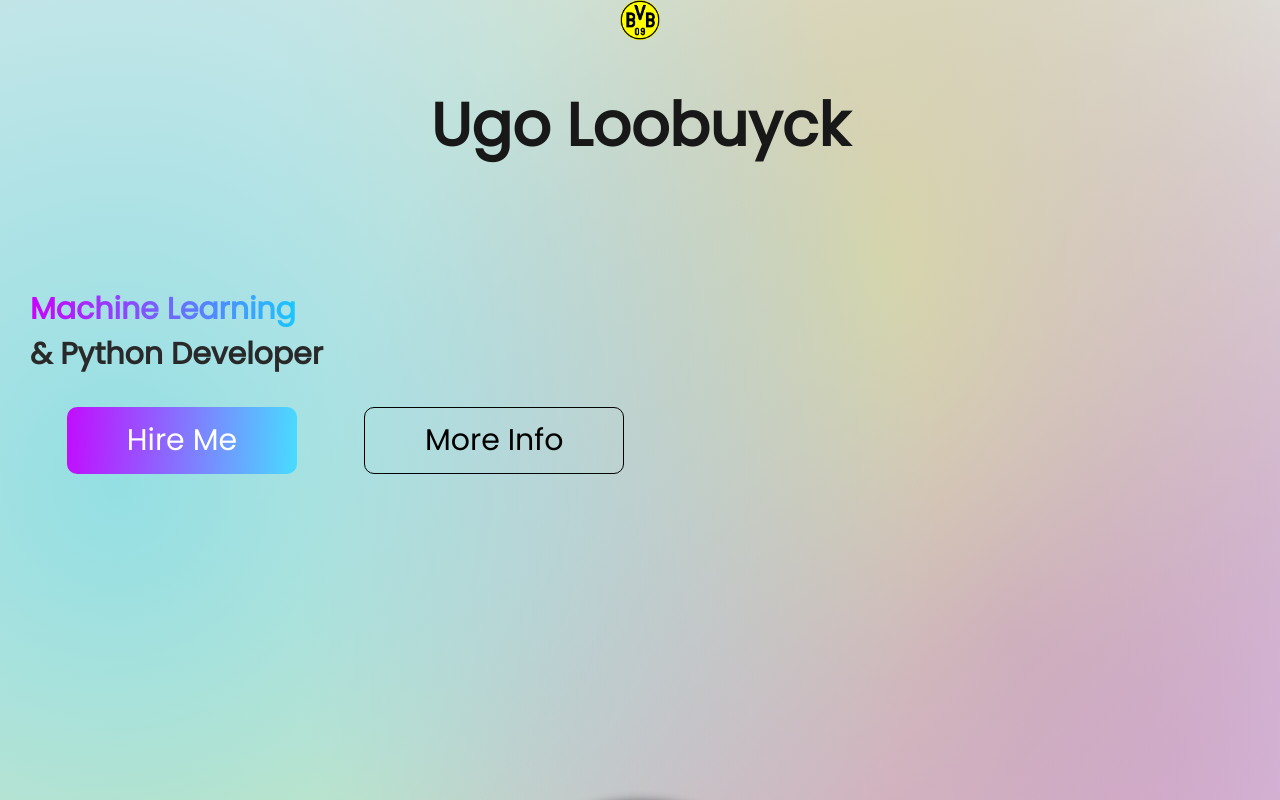
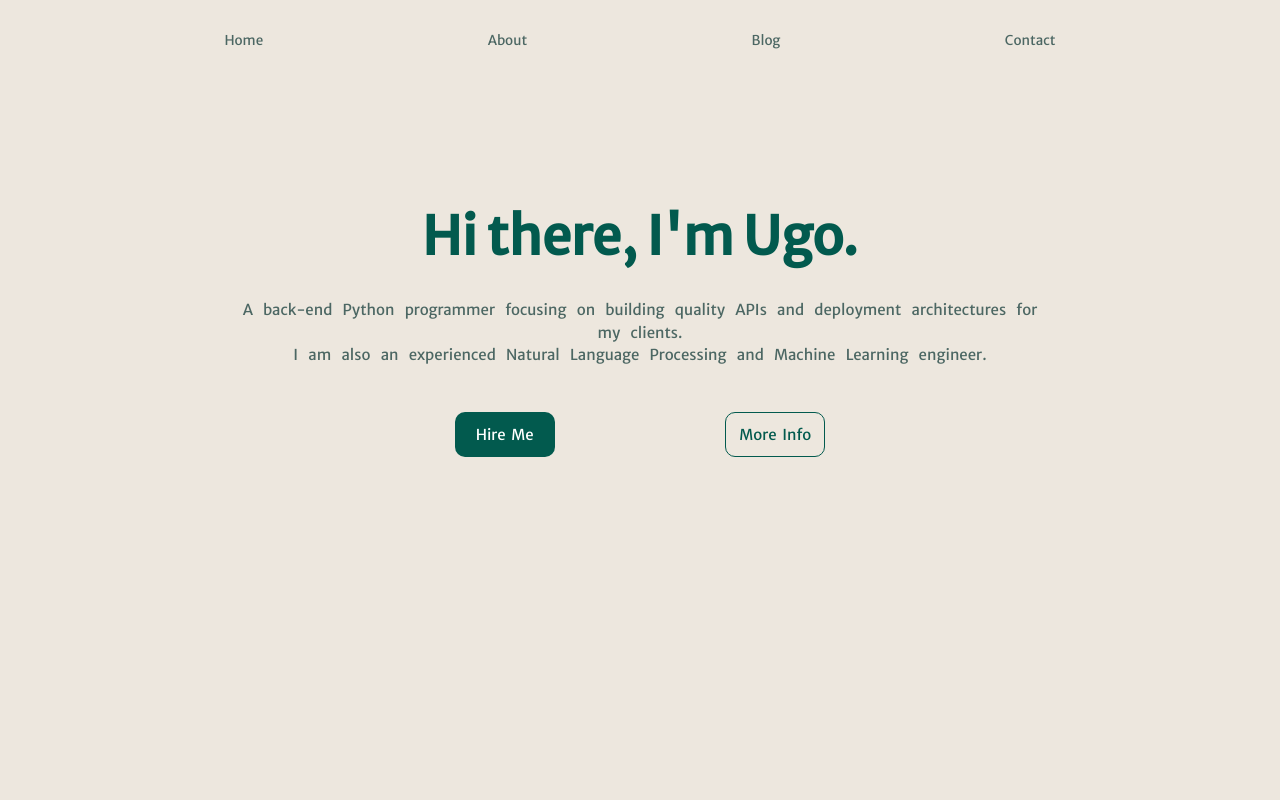
Before and after one commit to ugolbck/portfolio, a React (Create React App) app: page / in a window 1280 px wide. Shown: the top 800 px of the page. Built offline with nearby package versions, Linux system fonts and the light colour scheme.

Commit message:
reworked design and home page

```diff
--- a/src/App.css
+++ b/src/App.css
@@ -1,11 +1,12 @@
+@import url('https://fonts.googleapis.com/css2?family=Merriweather+Sans&display=swap');
+
 html {
-  font-size: 30px;
+  font-size: 15px;
 }
 
 .app {
-  font-family: 'Poppins';
-  font-weight: 100;
-  background: #e6eaeb; background-image: radial-gradient(at 9.1% 27.6%, #94dfe3 0px, transparent 50%),radial-gradient(at 69.0% 15.0%, #d6d5ab 0px, transparent 50%),radial-gradient(at 78.9% 36.0%, #c27ad6 0px, transparent 50%),radial-gradient(at 67.1% 82.3%, hsl(3, 95%, 78%) 0px, transparent 50%),radial-gradient(at 17.2% 72.8%, #ede96b 0px, transparent 50%);
+  font-family: 'Merriweather Sans', sans-serif;
+  background: #ede7de;
   width: 100vw;
 }
 
@@ -13,129 +14,101 @@ html {
   height: 100vh;
   display: flex;
   flex-direction: column;
-}
-
-
-.nav-bar {
-  display: flex;
-  flex-direction: column;
-  justify-content: space-between;
-  align-items: center;
-  background-color: transparent;
-  color: #181818;
-  font-size: 22px;
-}
-
-.logo-top-left {
-  width: 40px;
-  height: 40px;
-}
-
-.top-left-name {
-  font-weight: 500;
-  font-size: 1rem;
-}
-
-.nav-bar-right-items {
-  display: flex;
-  justify-content: space-between;
-  align-items: center;
-  font-size: 10px;
-  visibility: hidden;
-}
-
-.nav-links {
-  display: flex;
-  justify-content: space-between;
-}
-
-.nav-links a {
-  text-decoration: none;
-  color: #181818;
-}
-
-.available-rectangle {
-  padding: 10px 10px 10px 10px;
-  border-radius: 25px;
-  border: 1px solid #292929;
-  background: rgba(146, 146, 146, 0.11);
-  backdrop-filter: blur(4.4px);
-  display: flex;
   justify-content: space-between;
   align-items: center;
 }
 
-.available-text {
-  font-size: 16px;
-  font-weight: 600;
+.nav-bar {
+  display: flex;
+  justify-content: space-evenly;
+  align-items: center;
+  background-color: transparent;
+  color: #4C6763;
+  font-size: 0.9em;
+  height: 10%;
+  width: 100vw;
+  position: fixed;
+  top: 0;
 }
 
-.available-dot {
-  height: 15px;
-  width: 15px;
-  background-color: #38B124;
-  border-radius: 50%;
+.main-bloc {
+  margin-top: 10%;
+  height: 100%;
+  display: flex;
+  flex-direction: column;
+  align-items: center;
+  background-color: transparent;
+  font-size: 1.5em;
+  font-weight: 500;
+}
+
+.main-bloc-text {
+  font-weight: 600;
+  display: flex;
+  flex-direction: column;
+  justify-content: space-evenly;
+  text-align: center;
+  padding: 2em 0;
+  width: 90%;
+}
+
+.main-bloc-text .main-title {
+  padding: 2rem;
+  color: #025A4E;
+  font-size: 3.5rem;
+}
+
+.main-bloc-text .main-subtitle {
+  color: #4C6763;
+  font-size: 1rem;
+  font-weight: 400;
+  word-spacing: 0.5rem;
+  line-height: 1.5rem;
 }
 
 
-.main-bloc-text {
-  font-size: 1rem;
-  font-weight: 600;
-  color: white;
-  height: 55%;
-  margin: 1em;
-}
-
-.main-bloc-text p {
-  margin: 0;
-}
-
-#main-bloc-machine-learning {
-  max-width: max-content;
-  background: -webkit-linear-gradient(0deg, #CC00FF 0%, #1AC7FE 100%);
-  -webkit-background-clip: text;
-  -webkit-text-fill-color: transparent;
-}
-
-#main-bloc-python-dev {
-  color: #292929;
-}
-
 .cta-buttons {
   display: flex;
+  flex-direction: row;
   justify-content: space-evenly;
-  width: 54%;
+  width: 80%;
 }
 
 .cta-main-button {
   color: white;
   border: none;
   border-radius: 10px;
-  padding: 10px 60px;
   cursor: pointer;
-  background: linear-gradient(93deg, #C10DFF 0%, #48DCFF 100%);
-  font-size: 30px;
-  font-family: Poppins;
+  background-color: #025A4E;
+  font-family: 'Merriweather Sans', sans-serif;
   font-weight: 500;
-  line-height: normal;
+  font-size: 1rem;
+  width: 100px;
+  height: 45px;
+  word-spacing: 0.2rem;
 }
 
 .cta-main-button:hover {
-  scale: 1.02;
+  scale: 1.05;
 }
 
 .cta-more-info-button {
-  color: black;
+  color: #025A4E;
   border-radius: 10px;
-  border: 1px solid #000;
-  padding: 10px 60px;
+  border: 1px solid #025A4E;
   font-weight: 500;
   cursor: pointer;
   background: transparent;
-  font-size: 30px;
-  font-family: Poppins;
-  line-height: normal;
+  font-family: 'Merriweather Sans', sans-serif;
+  font-size: 1rem;
+  width: 100px;
+  height: 45px;
+  word-spacing: 0.2rem;
 }
+
+
+/* About page */
+
 
 .about-block {
   height: 100vh;
@@ -232,12 +205,7 @@ html {
 /* Media Queries */
 
 
-@media screen and (max-width: 480px) {
-
-}
-
-
-@media screen and (max-width: 768px) {
+@media screen and (min-width: 426px) {
 
 }
 
@@ -249,3 +217,10 @@ html {
 
 @media screen and (max-width: 1200px) {
 }
+
+
+/* Code bits for later */
+
+.future-bg-color {
+  background-color: #ede7de;
+}
--- a/src/App.js
+++ b/src/App.js
@@ -11,10 +11,7 @@ function App() {
 
   return (
     <div className='app'>
-      <ScrollToTop />
-
-      <LandingBloc sectionRefList={[aboutSectionRef]}/>
-      <AboutBloc ref={aboutSectionRef}/>
+      <LandingBloc/>
     </div>
   );
 }
--- a/src/components/body/Buttons.jsx
+++ b/src/components/body/Buttons.jsx
@@ -1,11 +1,11 @@
 import CTAButton from "./CTAButton"
 import MoreInfoButton from "./MoreInfoButton"
 
-export default function Buttons({ sectionRefList }) {
+export default function Buttons() {
     return (
         <div className="cta-buttons">
             <CTAButton />
-            <MoreInfoButton sectionRefList={sectionRefList}/>
+            <MoreInfoButton/>
         </div>
     )
 }
--- a/src/components/body/LandingBloc.jsx
+++ b/src/components/body/LandingBloc.jsx
@@ -1,13 +1,11 @@
 import MainBloc from "./MainBloc"
 import NavBar from "../navbar/NavBar"
 
-export default function LandingBloc({ sectionRefList }) {
+export default function LandingBloc() {
     return (
         <div className="landing-bloc">
-            <NavBar sectionRefList={sectionRefList}/>
-            <div className="main-bloc">
-                <MainBloc sectionRefList={sectionRefList}/>
-            </div>
+            <NavBar/>
+            <MainBloc/>
         </div>
     )
 }
--- a/src/components/body/MainBloc.jsx
+++ b/src/components/body/MainBloc.jsx
@@ -1,11 +1,11 @@
 import MainBlocText from "./MainBlocText"
 import Buttons from "./Buttons"
 
-export default function MainBloc({ sectionRefList }) {
+export default function MainBloc() {
     return (
         <div className="main-bloc">
             <MainBlocText />
-            <Buttons sectionRefList={sectionRefList}/>
+            <Buttons/>
         </div>
     )
 }
--- a/src/components/body/MainBlocText.jsx
+++ b/src/components/body/MainBlocText.jsx
@@ -2,8 +2,9 @@
 export default function MainBlocText() {
     return (
         <div className="main-bloc-text">
-            <p id="main-bloc-machine-learning">Machine Learning</p>
-            <p id="main-bloc-python-dev">& Python Developer</p>
+            <span className="main-title">Hi there, I'm Ugo.</span>
+            <span className="main-subtitle">A back-end Python programmer focusing on building quality APIs and deployment architectures for my clients.</span>
+            <span className="main-subtitle">I am also an experienced Natural Language Processing and Machine Learning engineer.</span>
         </div>
     )
 }
--- a/src/components/body/MoreInfoButton.jsx
+++ b/src/components/body/MoreInfoButton.jsx
@@ -3,7 +3,7 @@ import scrollDownTo from "../scrollDownTo"
 export default function MoreInfoButton({ sectionRefList }) {
     return (
         <>
-            <button onClick={() => scrollDownTo(sectionRefList[0])} className="cta-more-info-button">More Info</button>
+            <button className="cta-more-info-button">More Info</button>
         </>
     )
 }
--- a/src/components/navbar/Available.jsx
+++ /dev/null
@@ -1,9 +0,0 @@
-
-export default function Available() {
-    return (
-        <div className="available-rectangle">
-            <span className="available-dot"></span>
-            <span className="available-text">Available</span>
-        </div>
-    )
-}
--- a/src/components/navbar/Links.jsx
+++ /dev/null
@@ -1,11 +0,0 @@
-import scrollDownTo from "../scrollDownTo"
-
-export default function NavLinks({ mySectionRefList }) {
-    return (
-        <div className="nav-links">
-            <p>Home</p>
-            <a href="#" onClick={() => scrollDownTo(mySectionRefList[0])}>About</a>
-            <p>Contact</p>
-        </div>
-    )
-}
--- a/src/components/navbar/NavBar.jsx
+++ b/src/components/navbar/NavBar.jsx
@@ -1,17 +1,11 @@
-import HomeButton from './TopLeftName';
-import NavLinks from './Links';
-import Available from './Available';
-import bvb from '../../bvb.png';
 
-export default function NavBar({ sectionRefList }) {
+export default function NavBar() {
     return (
         <div className="nav-bar">
-            <img src={bvb} alt="logo" className="logo-top-left"/>
-            <HomeButton />
-            <div className='nav-bar-right-items'>
-                <Available />
-                <NavLinks mySectionRefList={sectionRefList}/>
-            </div>
+            <span>Home</span>
+            <span>About</span>
+            <span>Blog</span>
+            <span>Contact</span>
         </div>
     )
 }
```
